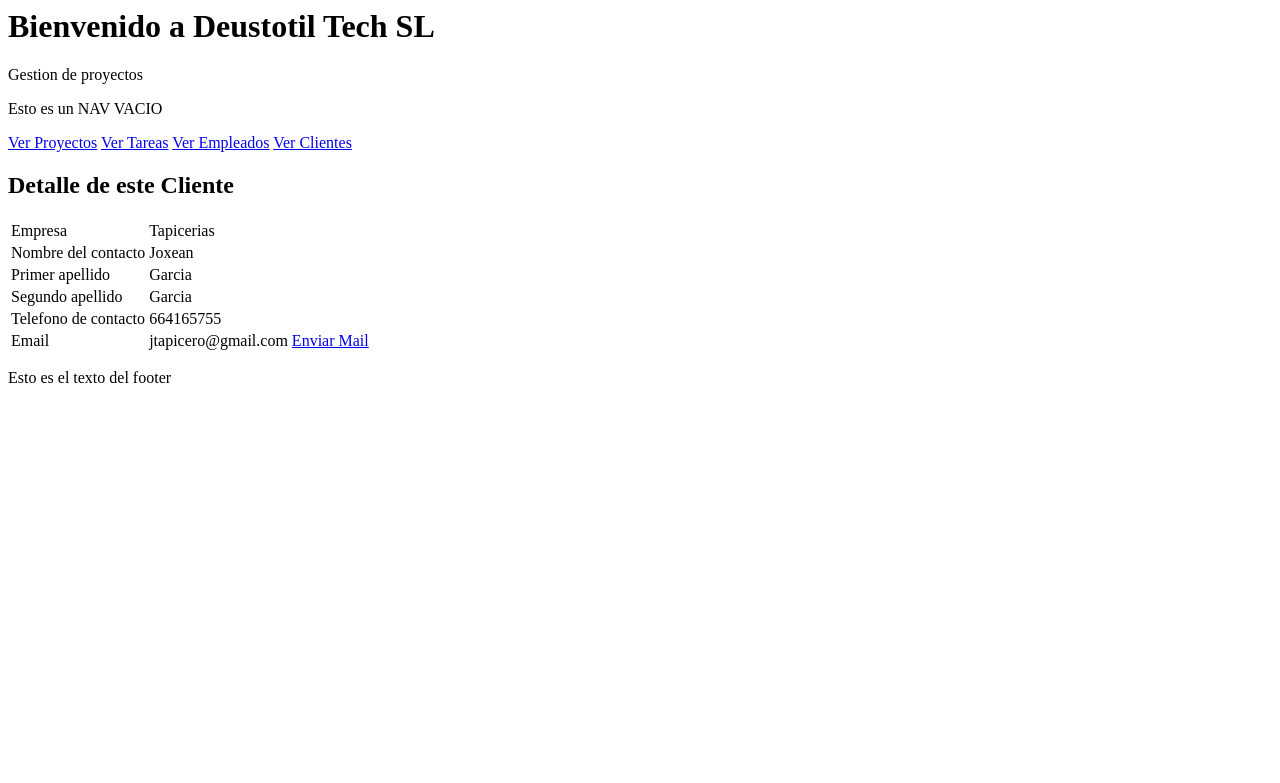
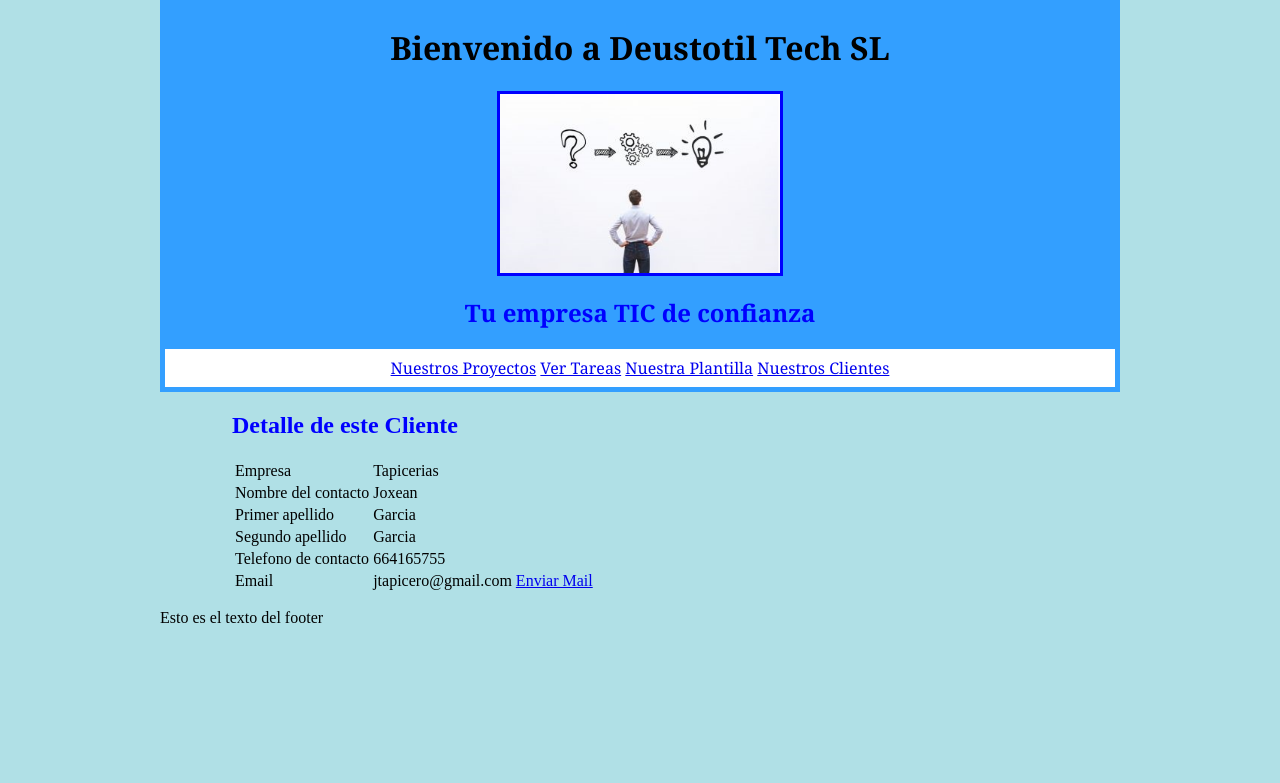
Before and after one commit to Unaigibe/IW-EQUIPO4-E2, a Django app: page /index/lista_clientes/3/ in a window 1280 px wide. Shown: the top 783 px of the page. Run offline with Django 3.2, Linux system fonts and the light colour scheme; data comes from the database, SQL or seed files in the repository; both versions use the stored data as it was after the commit.

```diff
--- a/deustotilTechSL/proyectoIW/appDeustotilTECHSL/models.py
+++ b/deustotilTechSL/proyectoIW/appDeustotilTECHSL/models.py
@@ -1,3 +1,5 @@
+from datetime import date
+
 from django.db import models
 
 
@@ -30,12 +32,12 @@ class Empleado(models.Model):
 class Tarea(models.Model):
     nombre = models.CharField(max_length=25)
     descripcion = models.CharField(max_length=120)
-    fecha_inicio = models.DateField()
-    fecha_fin = models.DateField()
+    fecha_inicio = models.DateField(default=date.today())
+    fecha_fin = models.DateField(default=date.today())
     responsable = models.ForeignKey(Empleado, on_delete=models.CASCADE)
-    prioridad = models.ForeignKey(Prioridad, on_delete=models.CASCADE)
-    estadoTarea = models.ForeignKey(EstadoTarea, on_delete=models.CASCADE)
-    nota_adicional = models.TextField(max_length=750)
+    prioridad = models.ForeignKey(Prioridad, default='Ninguna', on_delete=models.CASCADE)
+    estadoTarea = models.ForeignKey(EstadoTarea,default='Abierta', on_delete=models.CASCADE)
+    nota_adicional = models.TextField(default='Rellena este campo con información adicional',max_length=750)
 
     def __str__(self):
         return f'{self.nombre}-> {self.descripcion}'
@@ -56,9 +58,9 @@ class Cliente(models.Model):
 class Proyecto(models.Model):
     nombre = models.CharField(max_length=25)
     descripcion = models.CharField(max_length=120)
-    fecha_inicio = models.DateField()
-    fecha_fin = models.DateField()
-    presupuesto = models.FloatField()
+    fecha_inicio = models.DateField(default=date.today())
+    fecha_fin = models.DateField(default=date.today())
+    presupuesto = models.FloatField(default=0)
     cliente = models.ForeignKey(Cliente, on_delete=models.CASCADE)
     tareas_a_realizar = models.ManyToManyField(Tarea)
     empleados = models.ManyToManyField(Empleado)
--- /dev/null
+++ b/deustotilTechSL/proyectoIW/appDeustotilTECHSL/static/css/main.css
@@ -0,0 +1,48 @@
+body {
+    background-color: powderblue;
+    width: 75%;
+    margin: auto;
+}
+
+main {
+    width: 85%;
+    margin: auto;
+}
+
+head {
+    background-color: royalblue;
+}
+
+#iconoHeader {
+    background-color: blue;
+    padding: 3px;
+    width: 280px;
+}
+
+header {
+    background-color: 339fff;
+    text-align: center;
+    font-family: Cambria, Cochin, Georgia, Times, 'Times New Roman', serif;
+    padding: 5px;
+    height: auto;
+}
+
+nav {
+    background-color: white;
+    padding: 8px;
+    width: auto;
+}
+
+h1 {
+    color: black;
+}
+
+h2 {
+    color: blue
+}
+
+a:hover {
+    color: red;
+}
+
+footer {}
--- a/deustotilTechSL/proyectoIW/appDeustotilTECHSL/templates/index.html
+++ b/deustotilTechSL/proyectoIW/appDeustotilTECHSL/templates/index.html
@@ -2,18 +2,19 @@
 <html lang="es">
 <head>
     <meta charset="UTF-8">
+    <link rel="stylesheet" href="{% static 'css/main.css' %}" />
     <title>Deustotil Tech SL</title>
 </head>
 <body>
     <header>
         <h1>Bienvenido a Deustotil Tech SL</h1>
-        <p>Gestion de proyectos</p>
+        <img id="iconoHeader" src="{% static 'img/headerIcon.jpg' %}">
+        <h2>Tu empresa TIC de confianza</h2>
         <nav>
-        <p>Esto es un NAV VACIO</p>
-        <a href="{% url 'lista_proyectos' %}">Ver Proyectos</a>
+        <a href="{% url 'lista_proyectos' %}">Nuestros Proyectos</a>
         <a href="{% url 'lista_tareas' %}">Ver Tareas</a>
-        <a href="{% url 'lista_empleados' %}">Ver Empleados</a>
-        <a href="{% url 'lista_clientes' %}">Ver Clientes</a>
+        <a href="{% url 'lista_empleados' %}">Nuestra Plantilla</a>
+        <a href="{% url 'lista_clientes' %}">Nuestros Clientes</a>
         </nav>
     </header>
     <main>
```
Also changed, not shown: deustotilTechSL/proyectoIW/proyectoIW/settings.py (+8 -0 lines), deustotilTechSL/proyectoIW/appDeustotilTECHSL/static/img/headerIcon.jpg (added), deustotilTechSL/proyectoIW/db.sqlite3.
